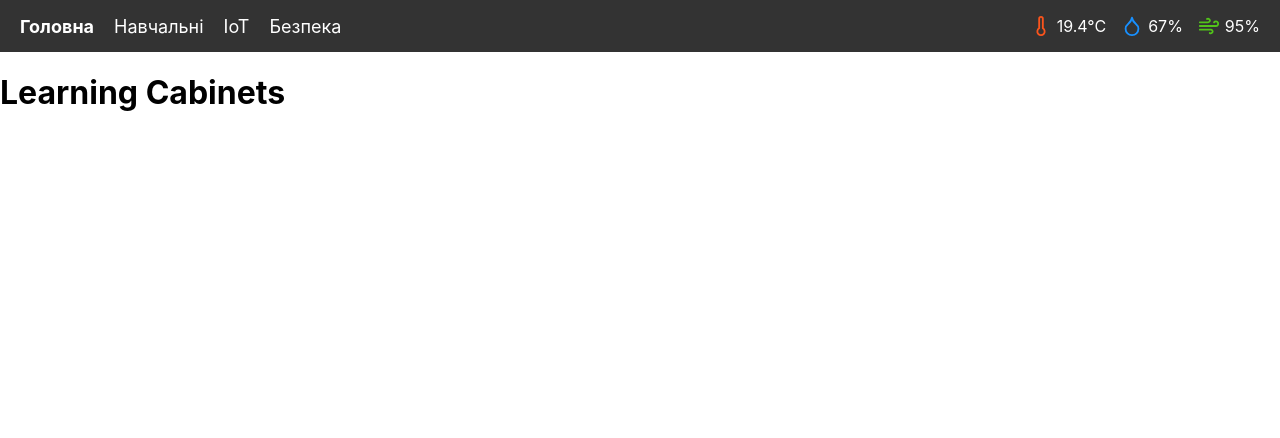
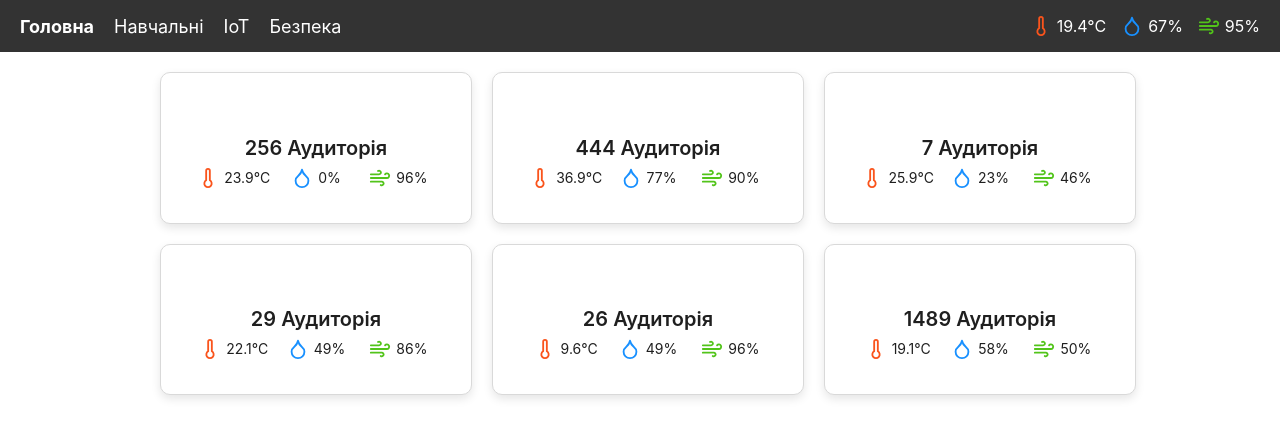
Before and after one commit to MykolaZhigun/degrees_ksu, a React (Create React App) app: page /cabinets in a window 1280 px wide. Shown: the top 438 px of the page. Built offline with nearby package versions, Linux system fonts and the light colour scheme.

Commit message:
Changing in LearningCabinetsPage.jsx

```diff
--- a/src/Pages/LearningCabinetsPage.jsx
+++ b/src/Pages/LearningCabinetsPage.jsx
@@ -1,6 +1,8 @@
 import Headers from "../components/Headers";
 import React from "react";
 import historicalData from "../info/HistoricalData";
+import Cabinets from "../components/Cabinets";
+import sensorsInfo from "../info/SensorsInfo";
 
 function LearningCabinetsPage() {
     return (
@@ -10,7 +12,26 @@ function LearningCabinetsPage() {
                 humidity={historicalData[historicalData.length - 1].humidity}
                 airQuality={historicalData[historicalData.length - 1].airQuality}
             />
-            <h1>Learning Cabinets</h1>
+
+            <div style={{
+                marginTop: "20px",
+                display: "grid",
+                gridTemplateColumns: "repeat(3, 1fr)",
+                gap: "20px",
+                maxWidth: "960px",
+                marginLeft: "auto",
+                marginRight: "auto"
+            }}>
+                {sensorsInfo.map(sensor => (
+                    <Cabinets
+                        key={sensor.name}
+                        name={sensor.name}
+                        temperature={sensor.temperature}
+                        humidity={sensor.humidity}
+                        airQuality={sensor.airQuality}
+                    />
+                ))}
+            </div>
         </>
     );
 }
--- /dev/null
+++ b/src/components/Cabinets.jsx
@@ -0,0 +1,44 @@
+import { Card, Typography } from "antd";
+import { Droplet, Thermometer, Wind } from "lucide-react";
+import React from "react";
+
+const { Title, Text } = Typography;
+
+function Cabinets({ name, temperature, humidity, airQuality }) {
+    return (
+        <div style={{ flex: "0 0 auto" }}>
+            <Card style={{
+                width: "312px",
+                borderRadius: "10px",
+                textAlign: "center",
+                boxShadow: "0 4px 10px rgba(0,0,0,0.1)",
+                border: "1px solid #d9d9d9",
+                padding: "10px"  // Reduced padding to decrease height
+            }}>
+                <Title level={4} style={{ marginBottom: "5px" }}>{name} Аудиторія</Title>
+                <div style={{
+                    display: "grid",
+                    gridTemplateColumns: "repeat(3, 1fr)",
+                    gap: "5px",
+                    justifyItems: "center",
+                    alignItems: "center"
+                }}>
+                    <div style={{ display: "flex", alignItems: "center" }}>
+                        <Thermometer size={22} color="#fa541c" />
+                        <Text style={{ marginLeft: "5px" }}>{temperature}°C</Text>
+                    </div>
+                    <div style={{ display: "flex", alignItems: "center" }}>
+                        <Droplet size={22} color="#1890ff" />
+                        <Text style={{ marginLeft: "5px" }}>{humidity}%</Text>
+                    </div>
+                    <div style={{ display: "flex", alignItems: "center" }}>
+                        <Wind size={22} color="#52c41a" />
+                        <Text style={{ marginLeft: "5px" }}>{airQuality}%</Text>
+                    </div>
+                </div>
+            </Card>
+        </div>
+    );
+}
+
+export default Cabinets;
--- a/src/info/SensorsInfo.js
+++ b/src/info/SensorsInfo.js
@@ -83,7 +83,7 @@ const sensorsInfo = [
         time: getRandomTime(),
     },
     {
-        name: "1488",
+        name: "1489",
         airQuality: Math.floor(Math.random() * 60) + 40,
         temperature: (Math.random() * 45).toFixed(1),
         humidity: Math.floor(Math.random() * 100),
```
